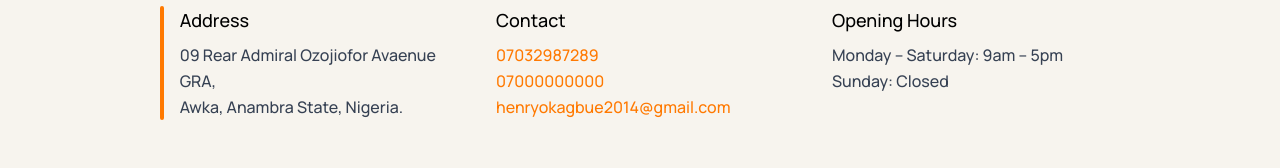
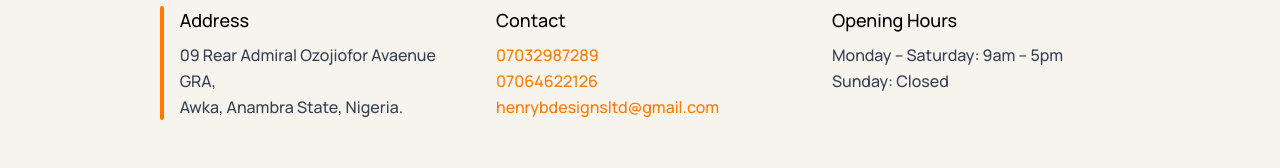
Before and after one commit to Delaw3/henryb-design, a React (Vite) app: page / in a window 1280 px wide. Shown: the part 3250-3418 px from the top of the page. Built offline with nearby package versions, Linux system fonts and the light colour scheme; a web font is replaced by a local one.

Commit message:
Fixed the contacts

```diff
--- a/src/components/ContactSection.jsx
+++ b/src/components/ContactSection.jsx
@@ -38,12 +38,12 @@ const ContactSection = () => {
           <h3 className="text-lg font-semibold mb-2">Contact</h3>
           <p className="text-gray-700 leading-relaxed">
             <a href="tel:+2347032987289" className="text-secondary font-medium hover:underline">07032987289</a> <br />
-            <a href="tel:+2347000000000" className="text-secondary font-medium hover:underline">07000000000</a> <br />
+            <a href="tel:+2347064622126" className="text-secondary font-medium hover:underline">07064622126</a> <br />
             <a
-              href="mailto:henryokagbue2014@gmail.com"
+              href="mailto:henrybdesignsltd@gmail.com"
               className="text-secondary font-medium hover:underline"
             >
-              henryokagbue2014@gmail.com
+              henrybdesignsltd@gmail.com
             </a>
           </p>
         </div>
```
